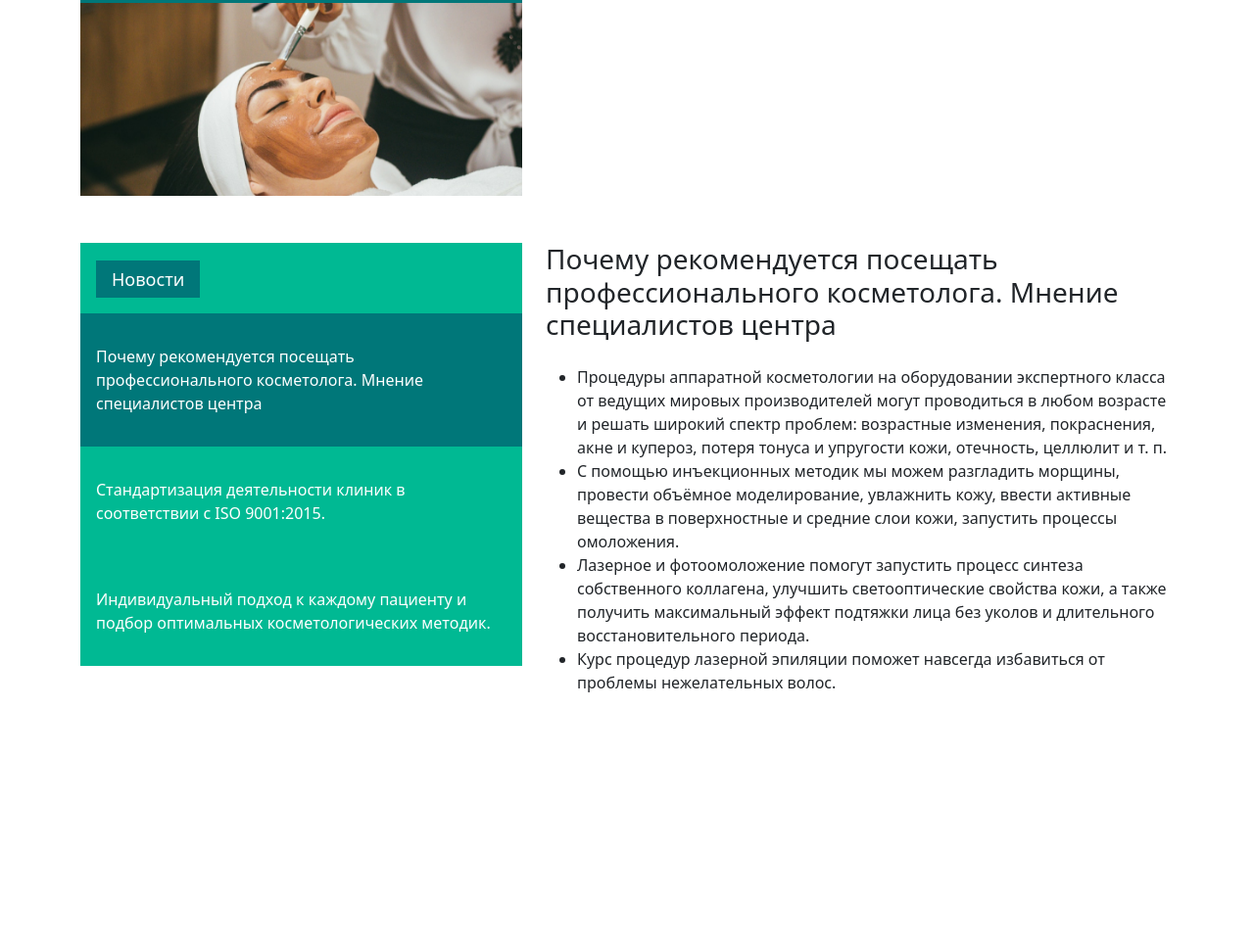
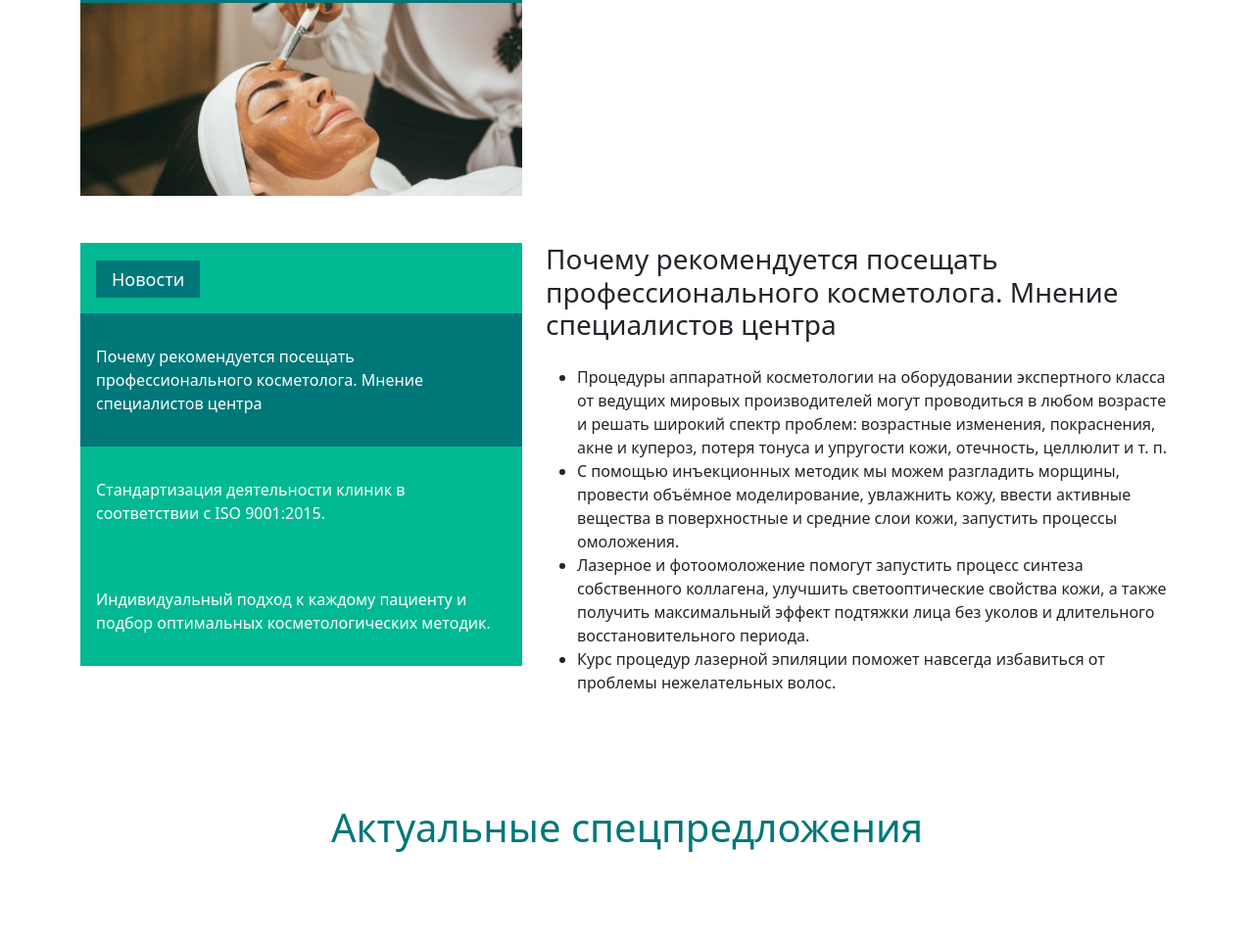
Before and after one commit to temazinkin/Lessons-Frontend, a website: page index.html in a window 1280 px wide. Shown: the part 1053-2018 px from the top of the page at 98% size. Before the commit the page ends 1826 px from the top, so only its background shows below. Drawn offline with nearby package versions, Linux system fonts and the light colour scheme.

Commit message:
Блок и Заголовок Актуальные спецпредложения

```diff
--- a/index.html
+++ b/index.html
@@ -143,6 +143,12 @@
             </div>
         </div>
     </main>
+    <section class="">
+        <div class="bg-light py-5">
+            <h2 class="h1 text-center text-primary mb-5">Актуальные спецпредложения</h2>
+        </div>
+    </section>
+
     <script src="node_modules/bootstrap/dist/js/bootstrap.bundle.min.js"></script>
 </body>
 
```
